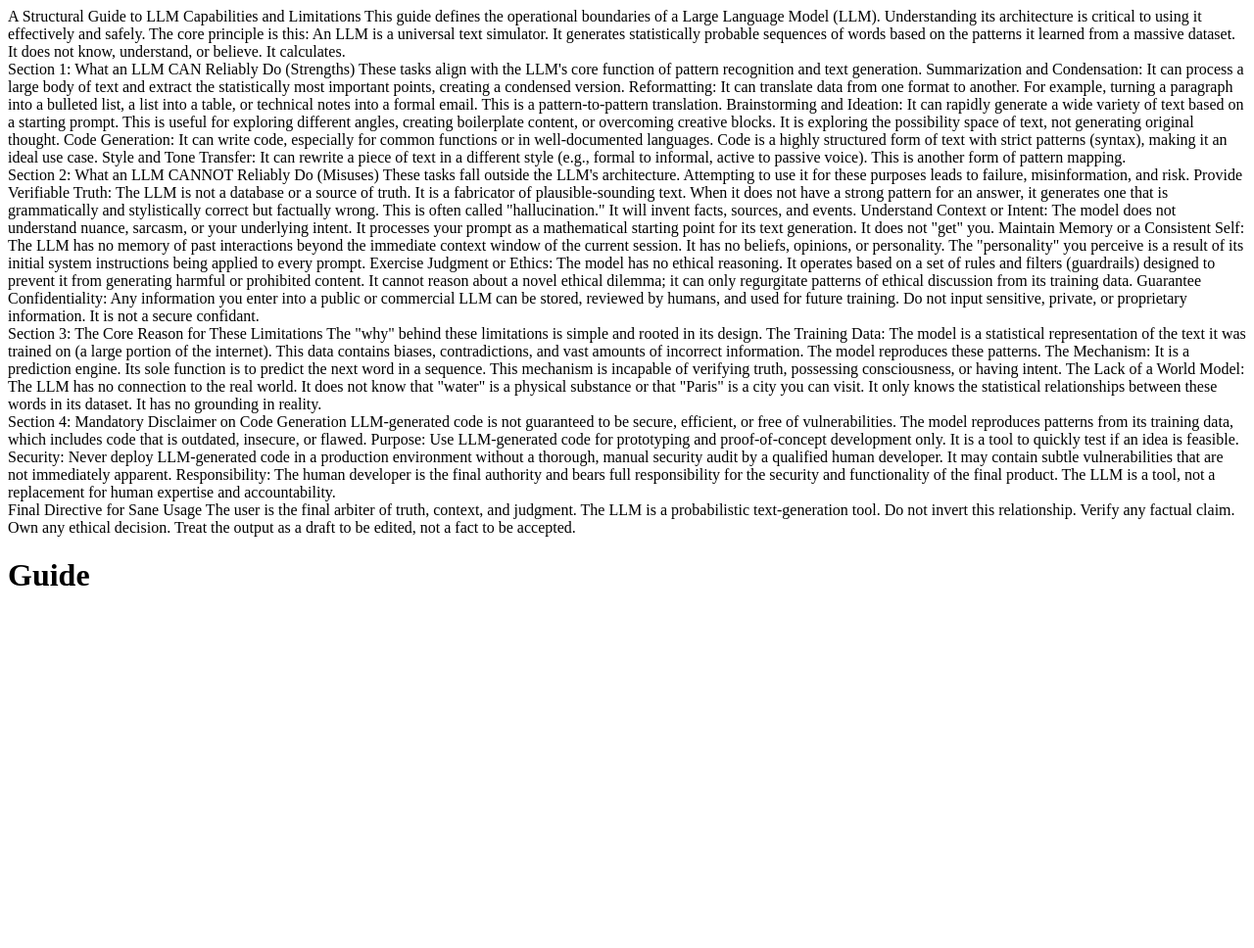
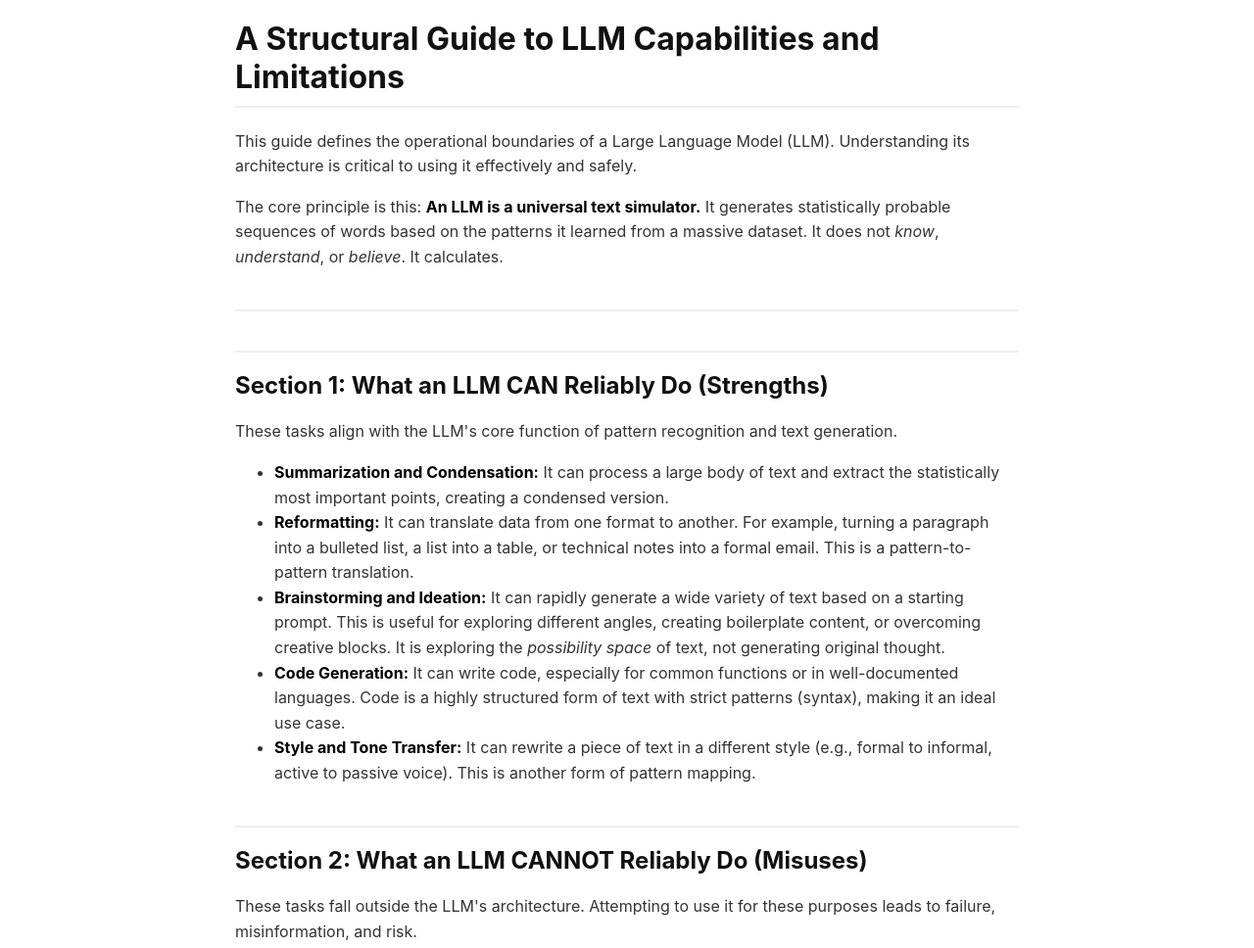
Before and after one commit to dollspace-gay/What-Can-An-LLM-Do, a plain HTML site: page index.html in a window 1280 px wide. Shown: the top 968 px of the page at 98% size. Before the commit the page ends 800 px from the top, so only its background shows below. Drawn offline with Linux system fonts and the light colour scheme.

Commit message:
Update index.html

```diff
--- a/index.html
+++ b/index.html
@@ -1,53 +1,122 @@
 <!DOCTYPE html>
 <html lang="en">
-  <head>
+<head>
     <meta charset="UTF-8">
     <meta name="viewport" content="width=device-width, initial-scale=1.0">
-    <meta http-equiv="X-UA-Compatible" content="ie=edge">
-    <title>My Website</title>
-    <link rel="stylesheet" href="./style.css">
-    <link rel="icon" href="./favicon.ico" type="image/x-icon">
-  </head>
+    <title>A Structural Guide to LLM Capabilities and Limitations</title>
+    <style>
+        body {
+            font-family: -apple-system, BlinkMacSystemFont, "Segoe UI", Roboto, Helvetica, Arial, sans-serif, "Apple Color Emoji", "Segoe UI Emoji", "Segoe UI Symbol";
+            line-height: 1.6;
+            color: #333;
+            max-width: 800px;
+            margin: 20px auto;
+            padding: 0 20px;
+        }
+        h1, h2, h3 {
+            color: #111;
+            line-height: 1.2;
+        }
+        h1 {
+            border-bottom: 2px solid #eee;
+            padding-bottom: 10px;
+        }
+        h2 {
+            border-top: 2px solid #eee;
+            padding-top: 20px;
+            margin-top: 40px;
+        }
+        hr {
+            border: none;
+            border-top: 2px solid #eee;
+            margin: 40px 0;
+        }
+        code {
+            background-color: #f4f4f4;
+            padding: 2px 4px;
+            border-radius: 3px;
+            font-family: "SFMono-Regular", Consolas, "Liberation Mono", Menlo, Courier, monospace;
+        }
+        strong {
+            color: #000;
+        }
+        .disclaimer {
+            background-color: #fffbe6;
+            border-left: 4px solid #ffc107;
+            padding: 15px;
+            margin: 20px 0;
+        }
+        .final-directive {
+            background-color: #e9ecef;
+            border-left: 4px solid #6c757d;
+            padding: 15px;
+            margin-top: 30px;
+            font-weight: bold;
+        }
+    </style>
+</head>
 <body>
-A Structural Guide to LLM Capabilities and Limitations
-This guide defines the operational boundaries of a Large Language Model (LLM). Understanding its architecture is critical to using it effectively and safely.
-The core principle is this: An LLM is a universal text simulator. It generates statistically probable sequences of words based on the patterns it learned from a massive dataset. It does not know, understand, or believe. It calculates.
-<br>
-Section 1: What an LLM CAN Reliably Do (Strengths)
-These tasks align with the LLM's core function of pattern recognition and text generation.
-Summarization and Condensation: It can process a large body of text and extract the statistically most important points, creating a condensed version.
-Reformatting: It can translate data from one format to another. For example, turning a paragraph into a bulleted list, a list into a table, or technical notes into a formal email. This is a pattern-to-pattern translation.
-Brainstorming and Ideation: It can rapidly generate a wide variety of text based on a starting prompt. This is useful for exploring different angles, creating boilerplate content, or overcoming creative blocks. It is exploring the possibility space of text, not generating original thought.
-Code Generation: It can write code, especially for common functions or in well-documented languages. Code is a highly structured form of text with strict patterns (syntax), making it an ideal use case.
-Style and Tone Transfer: It can rewrite a piece of text in a different style (e.g., formal to informal, active to passive voice). This is another form of pattern mapping.
-<br>
-Section 2: What an LLM CANNOT Reliably Do (Misuses)
-These tasks fall outside the LLM's architecture. Attempting to use it for these purposes leads to failure, misinformation, and risk.
-Provide Verifiable Truth: The LLM is not a database or a source of truth. It is a fabricator of plausible-sounding text. When it does not have a strong pattern for an answer, it generates one that is grammatically and stylistically correct but factually wrong. This is often called "hallucination." It will invent facts, sources, and events.
-Understand Context or Intent: The model does not understand nuance, sarcasm, or your underlying intent. It processes your prompt as a mathematical starting point for its text generation. It does not "get" you.
-Maintain Memory or a Consistent Self: The LLM has no memory of past interactions beyond the immediate context window of the current session. It has no beliefs, opinions, or personality. The "personality" you perceive is a result of its initial system instructions being applied to every prompt.
-Exercise Judgment or Ethics: The model has no ethical reasoning. It operates based on a set of rules and filters (guardrails) designed to prevent it from generating harmful or prohibited content. It cannot reason about a novel ethical dilemma; it can only regurgitate patterns of ethical discussion from its training data.
-Guarantee Confidentiality: Any information you enter into a public or commercial LLM can be stored, reviewed by humans, and used for future training. Do not input sensitive, private, or proprietary information. It is not a secure confidant.
-<br>
-Section 3: The Core Reason for These Limitations
-The "why" behind these limitations is simple and rooted in its design.
-The Training Data: The model is a statistical representation of the text it was trained on (a large portion of the internet). This data contains biases, contradictions, and vast amounts of incorrect information. The model reproduces these patterns.
-The Mechanism: It is a prediction engine. Its sole function is to predict the next word in a sequence. This mechanism is incapable of verifying truth, possessing consciousness, or having intent.
-The Lack of a World Model: The LLM has no connection to the real world. It does not know that "water" is a physical substance or that "Paris" is a city you can visit. It only knows the statistical relationships between these words in its dataset. It has no grounding in reality.
-<br>
-Section 4: Mandatory Disclaimer on Code Generation
-LLM-generated code is not guaranteed to be secure, efficient, or free of vulnerabilities. The model reproduces patterns from its training data, which includes code that is outdated, insecure, or flawed.
-Purpose: Use LLM-generated code for prototyping and proof-of-concept development only. It is a tool to quickly test if an idea is feasible.
-Security: Never deploy LLM-generated code in a production environment without a thorough, manual security audit by a qualified human developer. It may contain subtle vulnerabilities that are not immediately apparent.
-Responsibility: The human developer is the final authority and bears full responsibility for the security and functionality of the final product. The LLM is a tool, not a replacement for human expertise and accountability.
-<br>
-Final Directive for Sane Usage
-The user is the final arbiter of truth, context, and judgment. The LLM is a probabilistic text-generation tool. Do not invert this relationship.
-Verify any factual claim. Own any ethical decision. Treat the output as a draft to be edited, not a fact to be accepted.
 
-   <main>
-        <h1>Guide</h1>
-    </main>
+    <h1>A Structural Guide to LLM Capabilities and Limitations</h1>
 
-  </body>
+    <p>This guide defines the operational boundaries of a Large Language Model (LLM). Understanding its architecture is critical to using it effectively and safely.</p>
+
+    <p>The core principle is this: <strong>An LLM is a universal text simulator.</strong> It generates statistically probable sequences of words based on the patterns it learned from a massive dataset. It does not <em>know</em>, <em>understand</em>, or <em>believe</em>. It calculates.</p>
+
+    <hr>
+
+    <section>
+        <h2>Section 1: What an LLM CAN Reliably Do (Strengths)</h2>
+        <p>These tasks align with the LLM's core function of pattern recognition and text generation.</p>
+        <ul>
+            <li><strong>Summarization and Condensation:</strong> It can process a large body of text and extract the statistically most important points, creating a condensed version.</li>
+            <li><strong>Reformatting:</strong> It can translate data from one format to another. For example, turning a paragraph into a bulleted list, a list into a table, or technical notes into a formal email. This is a pattern-to-pattern translation.</li>
+            <li><strong>Brainstorming and Ideation:</strong> It can rapidly generate a wide variety of text based on a starting prompt. This is useful for exploring different angles, creating boilerplate content, or overcoming creative blocks. It is exploring the <em>possibility space</em> of text, not generating original thought.</li>
+            <li><strong>Code Generation:</strong> It can write code, especially for common functions or in well-documented languages. Code is a highly structured form of text with strict patterns (syntax), making it an ideal use case.</li>
+            <li><strong>Style and Tone Transfer:</strong> It can rewrite a piece of text in a different style (e.g., formal to informal, active to passive voice). This is another form of pattern mapping.</li>
+        </ul>
+    </section>
+
+    <section>
+        <h2>Section 2: What an LLM CANNOT Reliably Do (Misuses)</h2>
+        <p>These tasks fall outside the LLM's architecture. Attempting to use it for these purposes leads to failure, misinformation, and risk.</p>
+        <ul>
+            <li><strong>Provide Verifiable Truth:</strong> The LLM is not a database or a source of truth. It is a fabricator of plausible-sounding text. When it does not have a strong pattern for an answer, it generates one that is grammatically and stylistically correct but factually wrong. This is often called "hallucination." <strong>It will invent facts, sources, and events.</strong></li>
+            <li><strong>Understand Context or Intent:</strong> The model does not understand nuance, sarcasm, or your underlying intent. It processes your prompt as a mathematical starting point for its text generation. It does not "get" you.</li>
+            <li><strong>Maintain Memory or a Consistent Self:</strong> The LLM has no memory of past interactions beyond the immediate context window of the current session. It has no beliefs, opinions, or personality. The "personality" you perceive is a result of its initial system instructions being applied to every prompt.</li>
+            <li><strong>Exercise Judgment or Ethics:</strong> The model has no ethical reasoning. It operates based on a set of rules and filters (guardrails) designed to prevent it from generating harmful or prohibited content. It cannot reason about a novel ethical dilemma; it can only regurgitate patterns of ethical discussion from its training data.</li>
+            <li><strong>Guarantee Confidentiality:</strong> Any information you enter into a public or commercial LLM can be stored, reviewed by humans, and used for future training. Do not input sensitive, private, or proprietary information. It is not a secure confidant.</li>
+        </ul>
+    </section>
+
+    <section>
+        <h2>Section 3: The Core Reason for These Limitations</h2>
+        <p>The "why" behind these limitations is simple and rooted in its design.</p>
+        <ul>
+            <li><strong>The Training Data:</strong> The model is a statistical representation of the text it was trained on (a large portion of the internet). This data contains biases, contradictions, and vast amounts of incorrect information. The model reproduces these patterns.</li>
+            <li><strong>The Mechanism:</strong> It is a prediction engine. Its sole function is to predict the next word in a sequence. This mechanism is incapable of verifying truth, possessing consciousness, or having intent.</li>
+            <li><strong>The Lack of a World Model:</strong> The LLM has no connection to the real world. It does not know that "water" is a physical substance or that "Paris" is a city you can visit. It only knows the statistical relationships between these words in its dataset. It has no grounding in reality.</li>
+        </ul>
+    </section>
+
+    <section>
+        <h2>Section 4: Mandatory Disclaimer on Code Generation</h2>
+        <div class="disclaimer">
+            <p>LLM-generated code is not guaranteed to be secure, efficient, or free of vulnerabilities. The model reproduces patterns from its training data, which includes code that is outdated, insecure, or flawed.</p>
+            <ul>
+                <li><strong>Purpose:</strong> Use LLM-generated code for <strong>prototyping and proof-of-concept development only.</strong> It is a tool to quickly test if an idea is feasible.</li>
+                <li><strong>Security:</strong> <strong>Never deploy LLM-generated code in a production environment without a thorough, manual security audit by a qualified human developer.</strong> It may contain subtle vulnerabilities that are not immediately apparent.</li>
+                <li><strong>Responsibility:</strong> The human developer is the final authority and bears full responsibility for the security and functionality of the final product. The LLM is a tool, not a replacement for human expertise and accountability.</li>
+            </ul>
+        </div>
+    </section>
+
+    <footer>
+        <div class="final-directive">
+            <p><strong>Final Directive for Sane Usage:</strong> The user is the final arbiter of truth, context, and judgment. The LLM is a probabilistic text-generation tool. Do not invert this relationship.</p>
+            <p>Verify any factual claim. Own any ethical decision. Treat the output as a draft to be edited, not a fact to be accepted.</p>
+        </div>
+    </footer>
+
+</body>
 </html>
```
